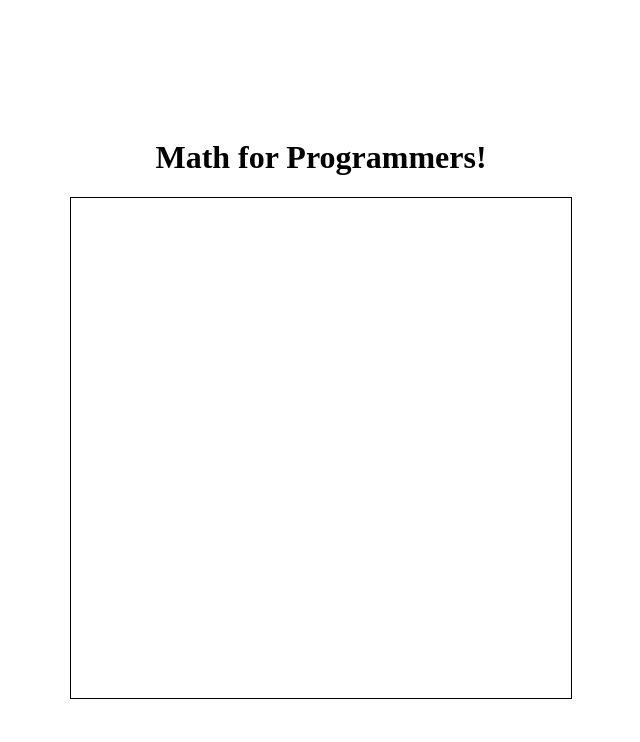
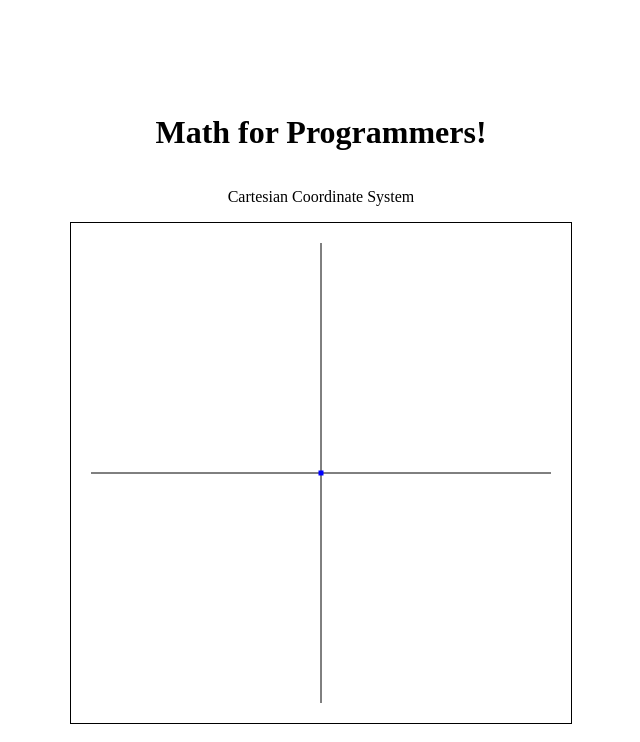
Before and after one commit to kenyaguzmanp/Math-forprogrammers, a website: page index.html in a window 1280 px wide. Shown: the whole page, without its empty margins (327-967 px from the left). Drawn offline with Linux system fonts and the light colour scheme.

Commit message:
Add Coordinate System canvas draw

```diff
--- a/index.html
+++ b/index.html
@@ -10,7 +10,10 @@
   <body>
     <div class="contentWrapper">
       <h1>Math for Programmers!</h1>
-      <canvas id="tutorialCanvas"></canvas>
+      <div>
+        <p>Cartesian Coordinate System</p>
+      </div>
+      <canvas id="coordinateSystem" width="500px" height="500px"></canvas>
     </div>
     <script src="./main.js"></script>
   </body>
--- a/main.js
+++ b/main.js
@@ -0,0 +1,37 @@
+function draw() {
+  const canvas = document.getElementById('coordinateSystem');
+  const canvasWidth = canvas.width;
+  const canvasHeight = canvas.height;
+  const marginVertical = 20;
+  if (canvas.getContext) {
+    var ctx = canvas.getContext('2d');
+
+   drawCoordinateSystem(ctx, canvasWidth, canvasHeight, marginVertical);
+
+  }
+}
+
+
+function drawLine(context, initX, initY, finalX, finalY) {
+  context.beginPath();       // Start a new path
+  context.moveTo(initX, initY,);
+  context.lineTo(finalX, finalY);
+  context.lineWidth = 1;
+  context.stroke();          // Render the path
+}
+
+function drawRectangle(context, x, y, width, height, color) {
+  context.fillStyle=color;
+  context.fillRect(x,y, width, height);
+}
+
+function drawCoordinateSystem(context, width, height, margin) {
+   // X axis
+   drawLine(context, width / 2, margin, width / 2, height - margin);
+   // Y axis
+   drawLine(context, margin, height / 2, width - margin, height / 2);
+   // Origin
+   drawRectangle(context, width / 2 - 2.5, height / 2 - 2.5, 5, 5, "blue");
+}
+
+draw();
--- a/style.css
+++ b/style.css
@@ -14,7 +14,4 @@ body, html {
 
 canvas {
 	border: 1px solid black;
-	width: 500px;
-	height: 500px;
-
 }
```
